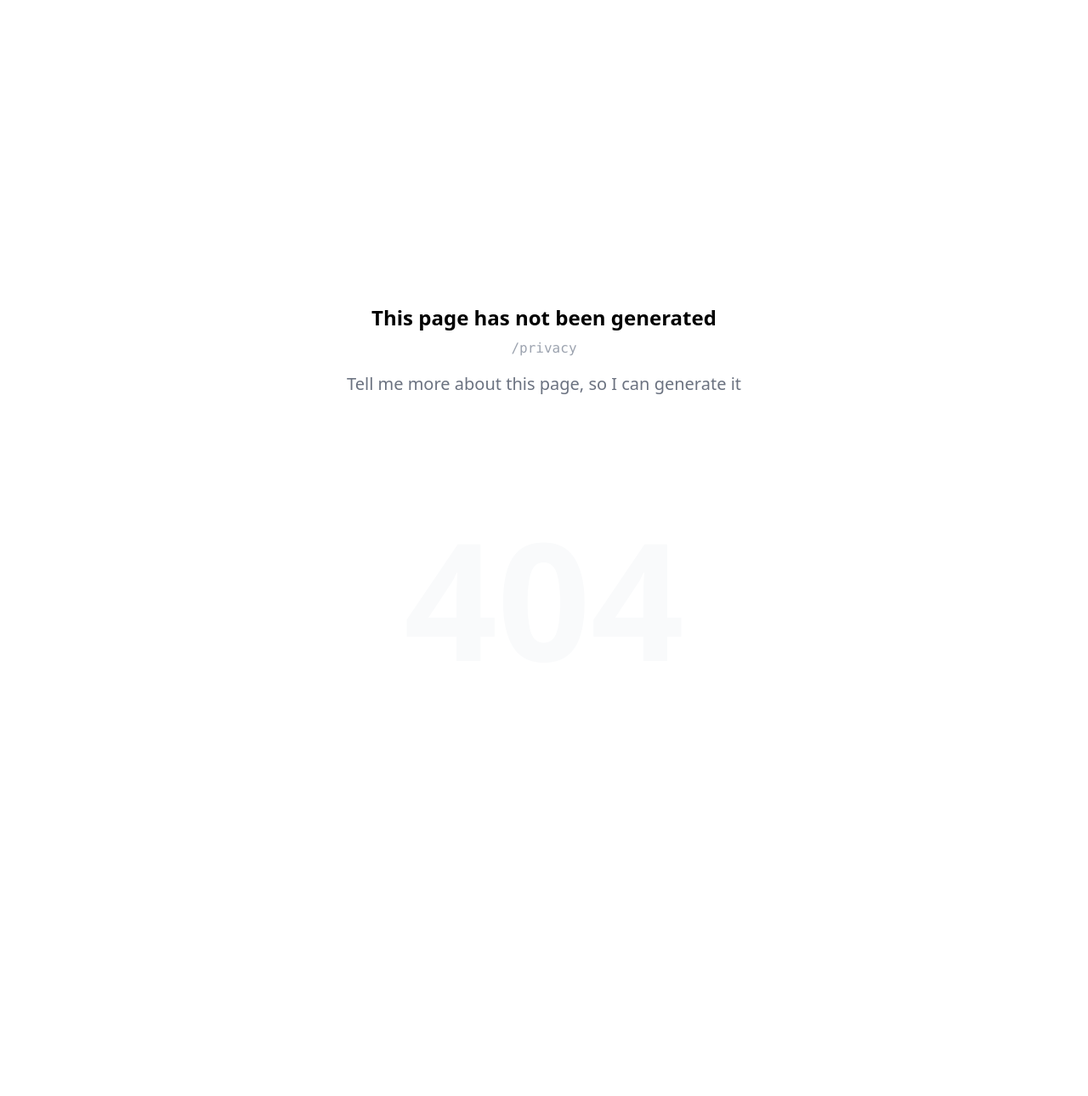
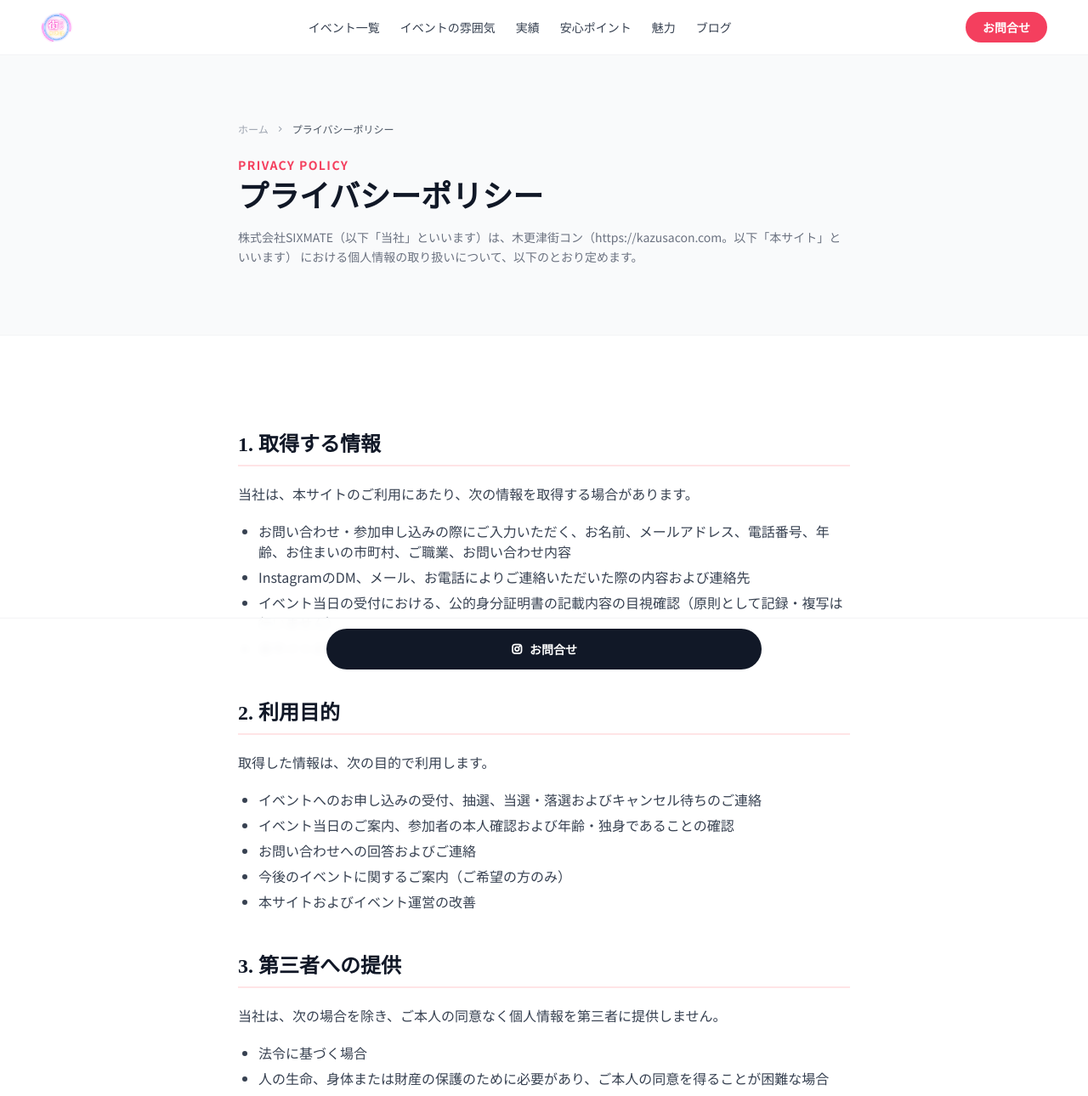
Before and after one commit to SUDORYOMA/kisarazu-machicon, a React (Vite) app: page /privacy in a window 1280 px wide. Before the commit this address had no page. Shown: the top 1290 px of the page at 85% size. Before the commit the page ends 834 px from the top, so only its background shows below. Built offline with nearby package versions, Linux system fonts and the light colour scheme.

Commit message:
feat: プライバシーポリシーページ（/privacy）を追加
フッターのメニューにリンクを追加し、静的HTMLとsitemapにも含める

Co-Authored-By: Claude Opus 5 <noreply@anthropic.com>

```diff
--- a/src/components/Footer.tsx
+++ b/src/components/Footer.tsx
@@ -53,6 +53,11 @@ export default function Footer({ onApply, onLine }: FooterProps) {
               <li>
                 <Link to="/blog" className="whitespace-nowrap text-white/60 hover:text-white text-sm transition-colors cursor-pointer">
                   ブログ・お知らせ
+                </Link>
+              </li>
+              <li>
+                <Link to="/privacy" className="whitespace-nowrap text-white/60 hover:text-white text-sm transition-colors cursor-pointer">
+                  プライバシーポリシー
                 </Link>
               </li>
             </ul>
--- /dev/null
+++ b/src/pages/privacy/page.tsx
@@ -0,0 +1,167 @@
+import { useEffect } from "react";
+import { Link } from "react-router-dom";
+import SubPageLayout from "@/components/SubPageLayout";
+import { setPageMeta } from "@/lib/seo";
+import { EMAIL, INSTAGRAM_URL } from "@/lib/alert";
+
+// 事業者情報
+const COMPANY = {
+  name: "株式会社SIXMATE",
+  representative: "代表取締役社長　須藤龍馬",
+  site: "https://kazusacon.com",
+  // TODO: 所在地が決まったら記載する（個人情報保護法の公表事項）
+  address: "【所在地】",
+};
+
+const LAST_UPDATED = "2026年10月8日";
+
+export default function Privacy() {
+  useEffect(() => {
+    return setPageMeta({
+      title: "プライバシーポリシー｜木更津街コン",
+      description:
+        "木更津街コン（株式会社SIXMATE）における個人情報の取り扱いについて。取得する情報、利用目的、第三者提供、お問い合わせ窓口を記載しています。",
+      path: "/privacy",
+    });
+  }, []);
+
+  return (
+    <SubPageLayout>
+      {/* Page header */}
+      <section className="bg-gray-50 border-b border-gray-100">
+        <div className="max-w-3xl mx-auto px-6 py-14 md:py-20">
+          <nav className="text-xs text-gray-400 mb-6 flex items-center gap-2">
+            <Link to="/" className="hover:text-rose-500 transition-colors">ホーム</Link>
+            <i className="ri-arrow-right-s-line" />
+            <span className="text-gray-600">プライバシーポリシー</span>
+          </nav>
+          <p className="text-rose-500 font-semibold text-sm mb-2 tracking-widest uppercase">Privacy Policy</p>
+          <h1 className="text-3xl md:text-4xl font-black text-gray-900 mb-4" style={{ fontFamily: "'Noto Serif JP', serif" }}>
+            プライバシーポリシー
+          </h1>
+          <p className="text-gray-500 text-sm leading-relaxed">
+            {COMPANY.name}（以下「当社」といいます）は、木更津街コン（{COMPANY.site}。以下「本サイト」といいます）
+            における個人情報の取り扱いについて、以下のとおり定めます。
+          </p>
+        </div>
+      </section>
+
+      {/* 本文 */}
+      <section className="py-12 md:py-16">
+        <div className="max-w-3xl mx-auto px-6 prose-blog">
+          <h2>1. 取得する情報</h2>
+          <p>当社は、本サイトのご利用にあたり、次の情報を取得する場合があります。</p>
+          <ul>
+            <li>お問い合わせ・参加申し込みの際にご入力いただく、お名前、メールアドレス、電話番号、年齢、お住まいの市町村、ご職業、お問い合わせ内容</li>
+            <li>InstagramのDM、メール、お電話によりご連絡いただいた際の内容および連絡先</li>
+            <li>イベント当日の受付における、公的身分証明書の記載内容の目視確認（原則として記録・複写は行いません）</li>
+            <li>本サイトの閲覧に関する情報（アクセス日時、閲覧ページ、ブラウザの種類など）</li>
+          </ul>
+
+          <h2>2. 利用目的</h2>
+          <p>取得した情報は、次の目的で利用します。</p>
+          <ul>
+            <li>イベントへのお申し込みの受付、抽選、当選・落選およびキャンセル待ちのご連絡</li>
+            <li>イベント当日のご案内、参加者の本人確認および年齢・独身であることの確認</li>
+            <li>お問い合わせへの回答およびご連絡</li>
+            <li>今後のイベントに関するご案内（ご希望の方のみ）</li>
+            <li>本サイトおよびイベント運営の改善</li>
+          </ul>
+
+          <h2>3. 第三者への提供</h2>
+          <p>
+            当社は、次の場合を除き、ご本人の同意なく個人情報を第三者に提供しません。
+          </p>
+          <ul>
+            <li>法令に基づく場合</li>
+            <li>人の生命、身体または財産の保護のために必要があり、ご本人の同意を得ることが困難な場合</li>
+            <li>イベント運営に必要な範囲で、会場（飲食店等）へ参加人数等をお伝えする場合（お名前等の個人を特定する情報は含みません）</li>
+          </ul>
+          <p>
+            参加者同士の連絡先交換は、ご本人の意思によるものです。当社が参加者の連絡先を他の参加者へお伝えすることはありません。
+          </p>
+
+          <h2>4. 業務委託・外部サービスの利用</h2>
+          <p>本サイトでは、次の外部サービスを利用しています。各サービスにおける情報の取り扱いは、各社の定めによります。</p>
+          <ul>
+            <li>お問い合わせフォームの送信・受信（Formspree）</li>
+            <li>本サイトの公開（GitHub Pages）</li>
+            <li>Instagramの投稿の埋め込み表示（Meta Platforms, Inc.）</li>
+            <li>地図の表示およびWebフォントの配信（Google LLC）</li>
+          </ul>
+          <p>
+            これらのサービスの利用にあたり、お客様のアクセス情報（IPアドレス、ブラウザの情報等）が各社へ送信される場合があります。
+          </p>
+
+          <h2>5. Cookie（クッキー）について</h2>
+          <p>
+            本サイトは、独自のCookieによる個人の識別や広告配信を行っていません。
+            ただし、前項の外部サービスがCookie等を利用する場合があります。Cookieの利用はブラウザの設定により無効にできますが、
+            一部の表示が正しく行われない場合があります。
+          </p>
+
+          <h2>6. 保有期間</h2>
+          <p>
+            取得した個人情報は、利用目的の達成に必要な期間（イベント終了後の問い合わせ対応等を含みます）保有し、
+            不要となった後は速やかに削除します。
+          </p>
+
+          <h2>7. 安全管理</h2>
+          <p>
+            当社は、個人情報の漏えい、滅失またはき損の防止その他の安全管理のために必要かつ適切な措置を講じます。
+            取り扱う担当者を限定し、取得した情報へのアクセスを管理します。
+          </p>
+
+          <h2>8. 開示・訂正・削除のご請求</h2>
+          <p>
+            ご本人から、個人情報の開示、訂正、追加、削除、利用停止のお申し出があった場合は、
+            ご本人であることを確認のうえ、法令に従い速やかに対応します。下記の窓口までご連絡ください。
+          </p>
+
+          <h2>9. 本ポリシーの変更</h2>
+          <p>
+            法令の改正や運営内容の変更に応じて、本ポリシーを変更することがあります。
+            変更後の内容は、本ページに掲載した時点から適用されます。
+          </p>
+
+          <h2>10. 事業者情報・お問い合わせ窓口</h2>
+          <table>
+            <tbody>
+              <tr>
+                <th>事業者名</th>
+                <td>{COMPANY.name}</td>
+              </tr>
+              <tr>
+                <th>代表者</th>
+                <td>{COMPANY.representative}</td>
+              </tr>
+              <tr>
+                <th>所在地</th>
+                <td>{COMPANY.address}</td>
+              </tr>
+              <tr>
+                <th>サイト</th>
+                <td>
+                  <a href={COMPANY.site}>{COMPANY.site}</a>
+                </td>
+              </tr>
+              <tr>
+                <th>お問い合わせ</th>
+                <td>
+                  <a href={`mailto:${EMAIL}`}>{EMAIL}</a>
+                  <br />
+                  <a href={INSTAGRAM_URL} target="_blank" rel="nofollow noopener noreferrer">
+                    公式Instagram（@kazusacon）
+                  </a>
+                </td>
+              </tr>
+            </tbody>
+          </table>
+
+          <hr />
+          <p className="text-sm text-gray-500">制定日：{LAST_UPDATED}</p>
+        </div>
+      </section>
+    </SubPageLayout>
+  );
+}
--- a/src/router/config.tsx
+++ b/src/router/config.tsx
@@ -3,6 +3,7 @@ import NotFound from "../pages/NotFound";
 import Home from "../pages/home/page";
 import BlogIndex from "../pages/blog/page";
 import BlogPost from "../pages/blog/post";
+import Privacy from "../pages/privacy/page";
 
 const routes: RouteObject[] = [
   {
@@ -18,6 +19,10 @@ const routes: RouteObject[] = [
     element: <BlogPost />,
   },
   {
+    path: "/privacy",
+    element: <Privacy />,
+  },
+  {
     path: "*",
     element: <NotFound />,
   },
```
Also changed, not shown: scripts/prerender.mjs (+8 -0 lines), 1 other file (tests, documents, lock files or other folders).
